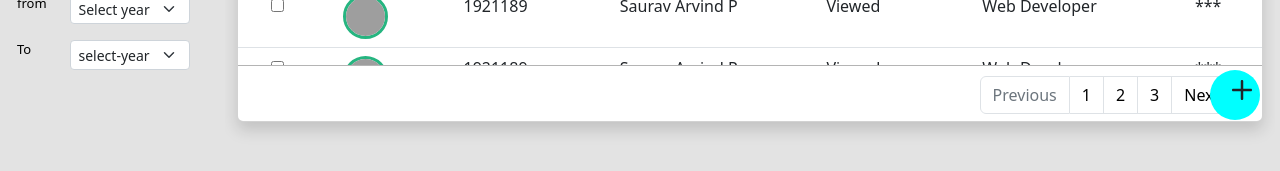
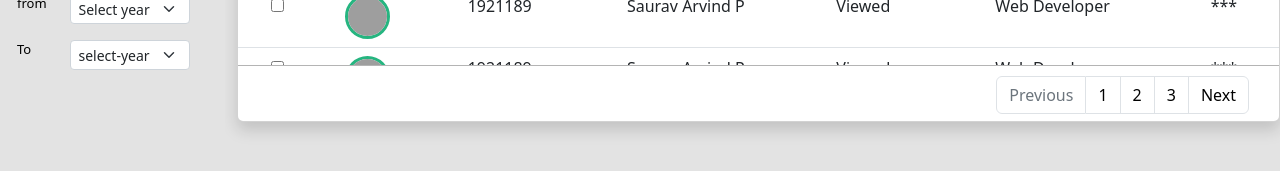
Before and after one commit to ivtlintern2022/Employee_Management, a React (Create React App) app: page / in a window 1280 px wide. Shown: the part 513-684 px from the top of the page. Built offline with nearby package versions, Linux system fonts and the light colour scheme; grey boxes are pictures that could not be loaded.

Commit message:
04.11.2022's morning commit

```diff
--- a/src/App.js
+++ b/src/App.js
@@ -4,7 +4,7 @@ import Sidebar from "./components/sidebar/Sidebar";
 import Overallview from "./components/overallview/Overallview";
 import Listview from "./components/listview/Listview";
 import "./app.css"
-import Add_symbol from "./components/add_symbol/Add_symbol";
+import Addsymbol from "./components/add_symbol/Addsymbol";
 
 
 function App() {
@@ -33,7 +33,7 @@ function App() {
       <div className="row overallview">
       <Overallview/>
     <Listview/>
-    <Add_symbol/>
+    <Addsymbol/>
       </div>
 
     </div>
--- a/src/components/add_symbol/Add_symbol.jsx
+++ /dev/null
@@ -1,11 +0,0 @@
-import React from 'react'
-import "./add_symbol.css"
-import { IoIosAdd } from "react-icons/io";
-
-export default function Add_symbol() {
-  return (
-    <div className='add_symbol text-center'>
-        <IoIosAdd style={{fontSize:"40px"}}/>
-    </div>
-  )
-}
--- /dev/null
+++ b/src/components/add_symbol/Addsymbol.jsx
@@ -0,0 +1,13 @@
+import React from 'react'
+import "./add_symbol.css"
+import { IoIosAdd } from "react-icons/io";
+
+export default function Addsymbol() {
+  return (
+    <div className='add_symbol'>
+      {/* <p className='hi'> */}
+        <IoIosAdd id='icon_add_main'/>
+        {/* </p> */}
+    </div>
+  )
+}
--- a/src/components/add_symbol/add_symbol.css
+++ b/src/components/add_symbol/add_symbol.css
@@ -1,9 +1,17 @@
 .add_symbol{
     position: absolute;
+    bottom: 60px;
+    float: right;
+
+}
+
+#icon_add_main{
+    font-size: 50px;
+    /* text-align: center; */
+    background-color: #F76F72;
+    color: #fff;
     width: 50px;
     height: 50px;
-    background-color: aqua;
-    bottom: 90px;
-    right:20px;
     border-radius: 50%;
+    margin-left:1160px;
 }
--- a/src/components/listview/listview.css
+++ b/src/components/listview/listview.css
@@ -1,14 +1,15 @@
 .listview{
     position:absolute;
     /* margin-top: px; */
-    height:700px;
+    height:600px;
     margin-left: 12px;
     /* margin-right: 22px; */
-    width: 1050px;
+    min-width: 150px;
+    max-width: 1160px;
     /* overflow: auto; */
 }
 .thead_list{
-     background-color: #E3E3E3;
+    background-color: #E3E3E3;
 }
 .table_responsive_list_view_card{
     height: 455px;
```
